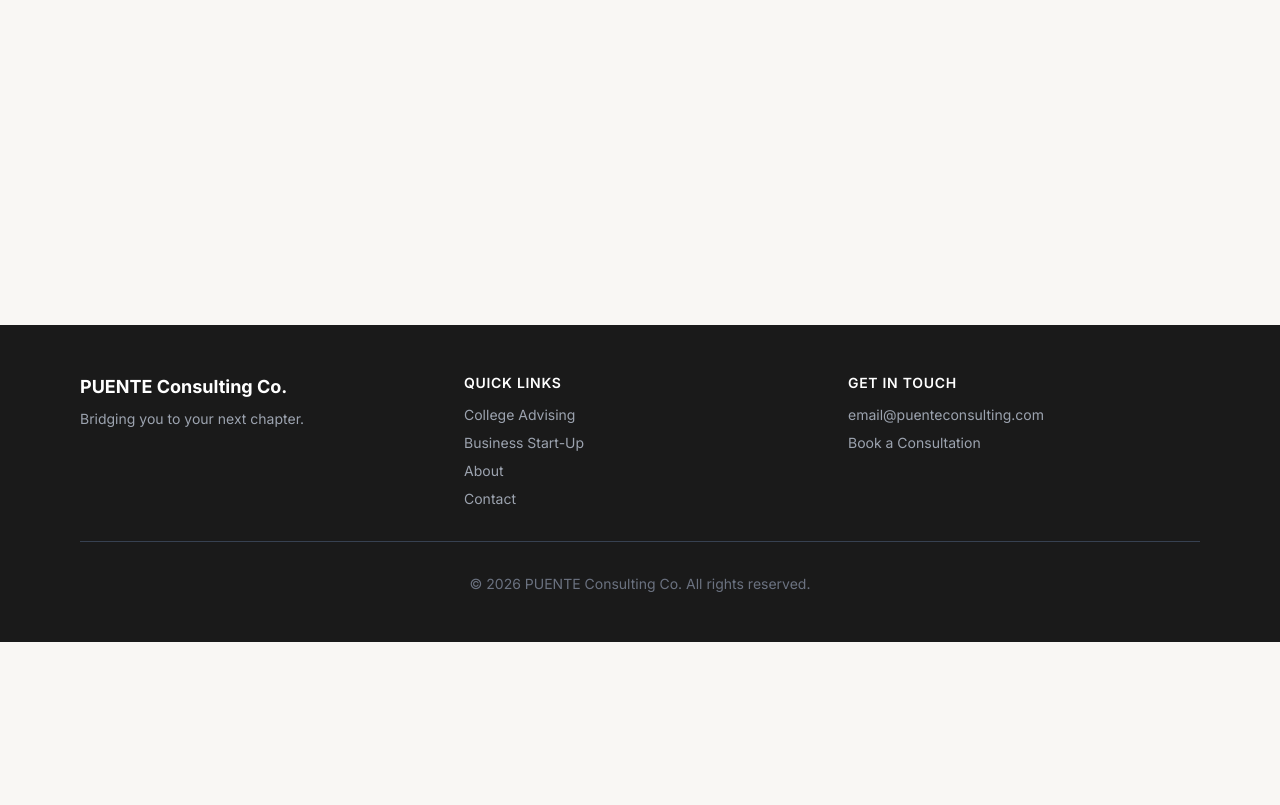
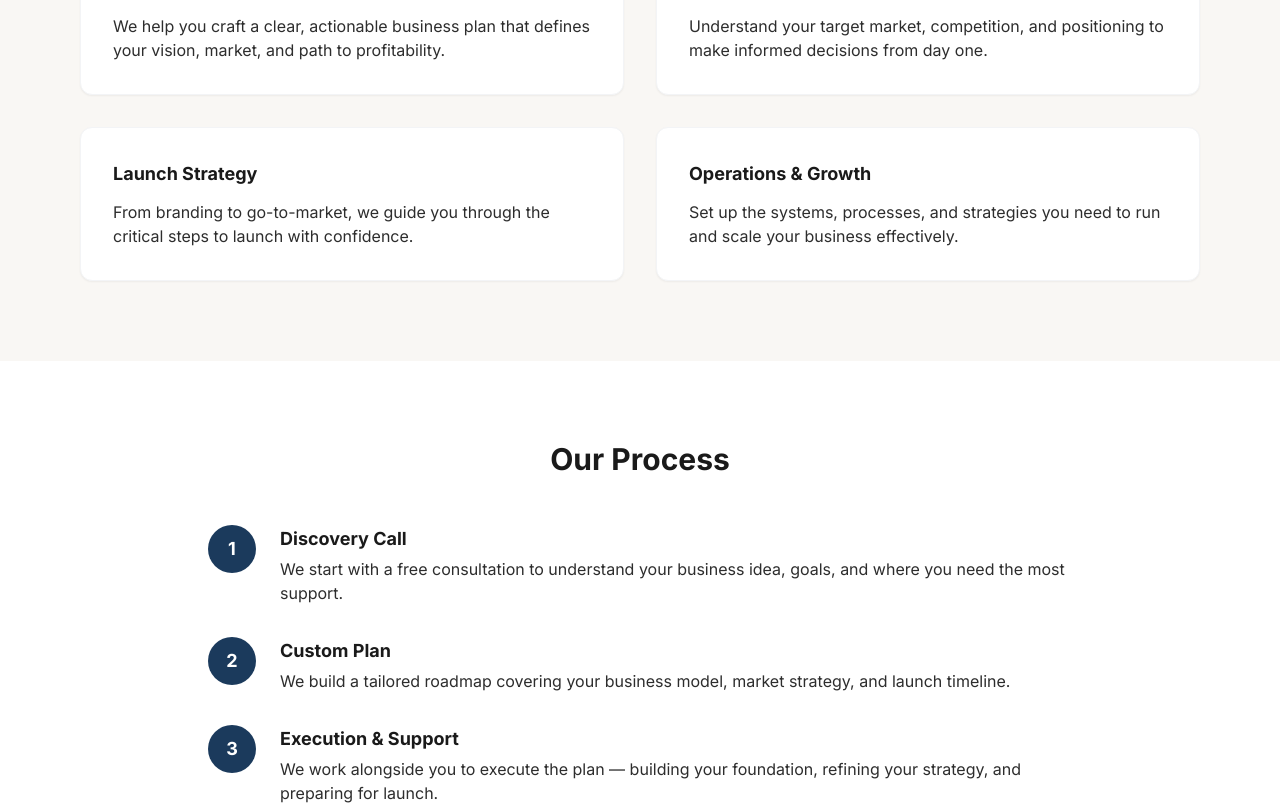
Before and after one commit to dacruz117/puente-consulting, a Next.js app: page /business-startup in a window 1280 px wide. Before the commit this address had no page. Shown: the part 543-1348 px from the top of the page. Before the commit the page ends 1185 px from the top, so only its background shows below. Built offline with nearby package versions, Linux system fonts and the light colour scheme.

Commit message:
feat: add Business Start-Up page
Co-Authored-By: Claude Opus 4.6 <noreply@anthropic.com>

```diff
--- /dev/null
+++ b/src/app/business-startup/page.tsx
@@ -0,0 +1,63 @@
+import type { Metadata } from "next";
+import ServicePage from "@/components/ServicePage";
+
+export const metadata: Metadata = {
+  title: "Business Start-Up | PUENTE Consulting Co.",
+  description:
+    "Strategic guidance to launch and grow your business — from idea to execution.",
+};
+
+const services = [
+  {
+    title: "Business Plan Development",
+    description:
+      "We help you craft a clear, actionable business plan that defines your vision, market, and path to profitability.",
+  },
+  {
+    title: "Market Research & Strategy",
+    description:
+      "Understand your target market, competition, and positioning to make informed decisions from day one.",
+  },
+  {
+    title: "Launch Strategy",
+    description:
+      "From branding to go-to-market, we guide you through the critical steps to launch with confidence.",
+  },
+  {
+    title: "Operations & Growth",
+    description:
+      "Set up the systems, processes, and strategies you need to run and scale your business effectively.",
+  },
+];
+
+const processSteps = [
+  {
+    step: 1,
+    title: "Discovery Call",
+    description:
+      "We start with a free consultation to understand your business idea, goals, and where you need the most support.",
+  },
+  {
+    step: 2,
+    title: "Custom Plan",
+    description:
+      "We build a tailored roadmap covering your business model, market strategy, and launch timeline.",
+  },
+  {
+    step: 3,
+    title: "Execution & Support",
+    description:
+      "We work alongside you to execute the plan — building your foundation, refining your strategy, and preparing for launch.",
+  },
+];
+
+export default function BusinessStartupPage() {
+  return (
+    <ServicePage
+      heroTitle="Business Start-Up"
+      heroDescription="Turn your business idea into reality with strategic guidance and hands-on support."
+      services={services}
+      processSteps={processSteps}
+    />
+  );
+}
```
